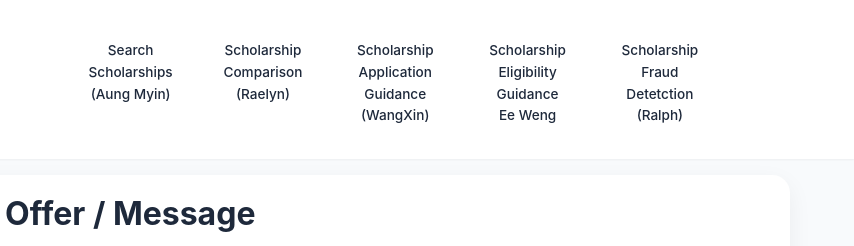
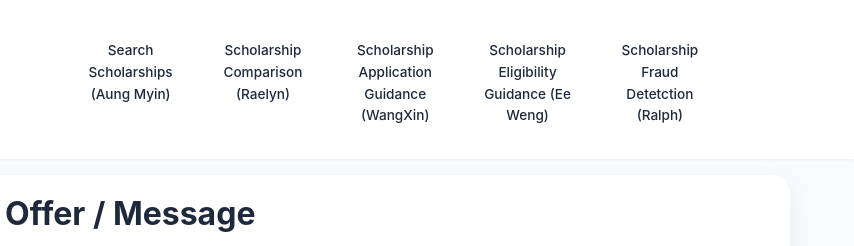
Before and after one commit to 23026439-Ralph/C240-FA, a plain HTML site: page index.html in a window 1280 px wide. Shown: the top 246 px of the page, 426-1280 px from the left. Drawn offline with Linux system fonts and the light colour scheme.

Commit message:
random update

```diff
--- a/index.html
+++ b/index.html
@@ -37,7 +37,7 @@
                     <li><a href="https://23018472-tunaungmyin.github.io/C240_AungMyin/" class="nav-link">Search Scholarships<br>(Aung Myin)</a></li>
                     <li><a href="https://raelyn23050595.github.io/ScholarMatch_Raelyn/" class="nav-link">Scholarship Comparison<br>(Raelyn)</a></li>
                     <li><a href="https://tohwangxin.github.io/C240_FA/" class="nav-link">Scholarship Application Guidance<br>(WangXin)</a></li>
-                    <li><a href="https://scholarmatch-a13r.onrender.com/" class="nav-link">Scholarship Eligibility Guidance<br>Ee Weng</a></li>
+                    <li><a href="https://scholarmatch-a13r.onrender.com/" class="nav-link">Scholarship Eligibility Guidance (Ee Weng)</a></li>
                     <li><a href="https://23026439-ralph.github.io/C240-FA/" class="nav-link">Scholarship Fraud Detetction (Ralph)</a></li>
                 </ul>
             </nav>
```
